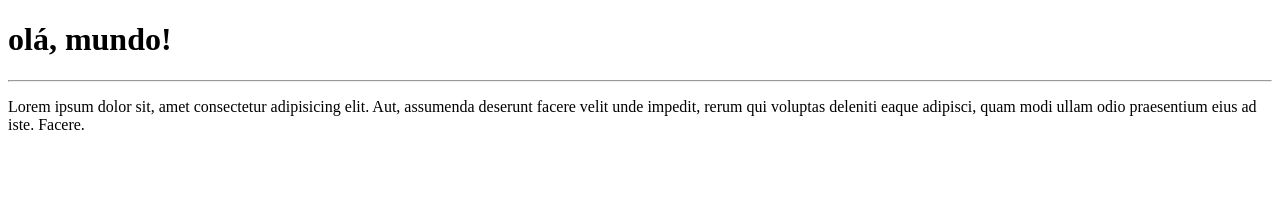
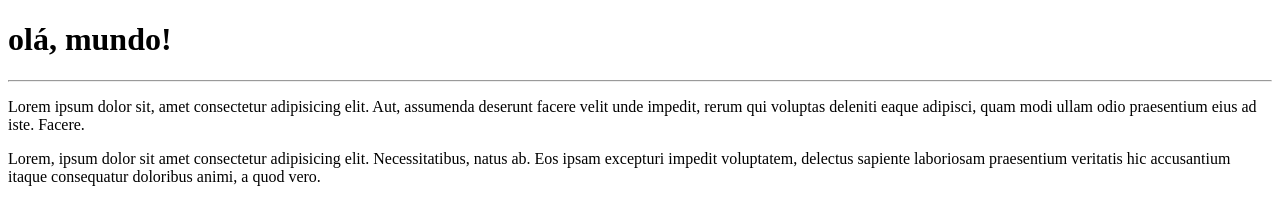
Before and after one commit to WalisonInoue/Ola-Mundo, a plain HTML site: page Pasta curso em vídeo/index.html in a window 1280 px wide. Drawn offline with Linux system fonts and the light colour scheme.

Commit message:
Adicionei um parágrafo.

```diff
--- a/Pasta curso em vídeo/index.html
+++ b/Pasta curso em vídeo/index.html
@@ -10,5 +10,6 @@
     <h1>olá, mundo!</h1>
     <hr>
     <p>Lorem ipsum dolor sit, amet consectetur adipisicing elit. Aut, assumenda deserunt facere velit unde impedit, rerum qui voluptas deleniti eaque adipisci, quam modi ullam odio praesentium eius ad iste. Facere.</p>
+    <p>Lorem, ipsum dolor sit amet consectetur adipisicing elit. Necessitatibus, natus ab. Eos ipsam excepturi impedit voluptatem, delectus sapiente laboriosam praesentium veritatis hic accusantium itaque consequatur doloribus animi, a quod vero.</p>
 </body>
 </html>
```
